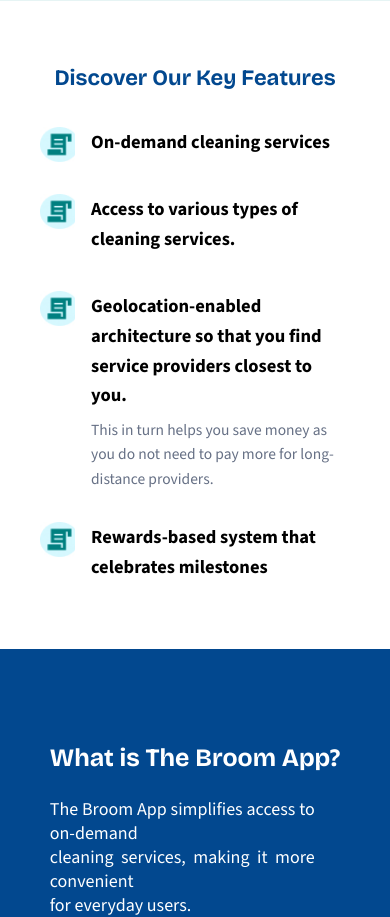
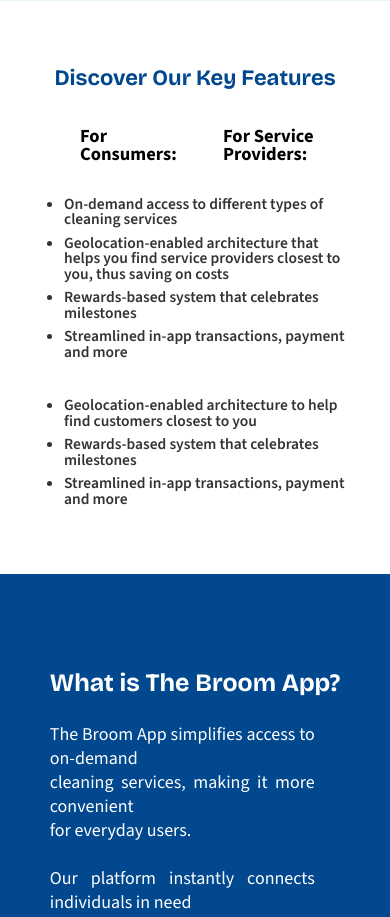
Before and after one commit to Uppist/broomapp, a React (Vite) app: page / in a window 390 px wide. Shown: the part 900-1817 px from the top of the page. Built offline with nearby package versions, Linux system fonts and the light colour scheme.

Commit message:
Adjusted features section and Updated Broomapp Icon

```diff
--- a/src/components/Features.jsx
+++ b/src/components/Features.jsx
@@ -1,24 +1,15 @@
-import React from 'react';
-import icon from '../assets/icon.jpg'; // Import the icon image
+const Features = () => {
+  const consumersFeatures = [
+    'On-demand access to different types of cleaning services',
+    'Geolocation-enabled architecture that helps you find service providers closest to you, thus saving on costs',
+    'Rewards-based system that celebrates milestones',
+    'Streamlined in-app transactions, payment and more',
+  ];
 
-const Features = () => {
-  const featuresList = [
-    {
-      title: 'On-demand cleaning services',
-      description: '',
-    },
-    {
-      title: 'Access to various types of cleaning services.',
-      description: '',
-    },
-    {
-      title: 'Geolocation-enabled architecture so that you find service providers closest to you.',
-      description: 'This in turn helps you save money as you do not need to pay more for long-distance providers.',
-    },
-    {
-      title: 'Rewards-based system that celebrates milestones',
-      description: '',
-    },
+  const providersFeatures = [
+    'Geolocation-enabled architecture to help find customers closest to you',
+    'Rewards-based system that celebrates milestones',
+    'Streamlined in-app transactions, payment and more',
   ];
 
   return (
@@ -26,15 +17,27 @@
       <div className="features-container">
         <h2>Discover Our Key Features</h2>
         <div className="features-grid">
-          {featuresList.map((feature, index) => (
-            <div key={index} className="feature-item">
-              <img src={icon} alt="Feature Icon" className="feature-icon" />
-              <div className='disk'>
-              <h3>{feature.title}</h3>
-              {feature.description && <p>{feature.description}</p>}
-              </div>
+          <div className="headings-row">
+            <h3 className="consumers">For Consumers:</h3>
+            <h3>For Service Providers:</h3>
+          </div>
+          <div className="features-content">
+            <div className="feature-column">
+              <ul>
+                {consumersFeatures.map((feature, index) => (
+                  <li key={index}>{feature}</li>
+                ))}
+              </ul>
             </div>
-          ))}
+            <div className="divider"></div>
+            <div className="feature-column">
+              <ul>
+                {providersFeatures.map((feature, index) => (
+                  <li key={index}>{feature}</li>
+                ))}
+              </ul>
+            </div>
+          </div>
         </div>
       </div>
     </section>
--- a/src/styles.css
+++ b/src/styles.css
@@ -342,73 +342,104 @@
 }
 
 .features-grid {
-  display: grid;
-  grid-template-columns: repeat(2, 1fr);
+  display: flex;
+  flex-direction: column;
+  gap: 1rem;
+}
+
+.consumers {
+  padding-left: 40px;
+}
+
+.headings-row {
+  display: flex;
+  justify-content: space-between;
   gap: 2rem;
 }
 
-
-.feature-item {
-  display: flex;
-  flex-direction: row; /* Horizontal layout for icon and text */
-  align-items: flex-start; /* Align items at the top */
-  gap: 1rem; /* Space between icon and text */
+.headings-row h3 {
+  font-size: 30px;
+  font-weight: 700;
+  line-height: 100%;
+  color: #008080;
+  font-family: "Source Sans 3";
+  flex: 1;
+  margin-bottom: 16px;
 }
 
-.feature-icon {
-  width: 40px;
-  height: 40px;
-  flex-shrink: 0; /* Prevent the icon from shrinking */
+.features-content {
+  display: flex;
+  justify-content: center;
+  align-items: flex-start;
+  gap: 2rem;
 }
 
-/* Group the h3 and p elements together vertically */
-.feature-item h3,
-.feature-item p {
-  flex: 1; /* Allow the text to take up the remaining space */
+.feature-column {
+  flex: 1;
 }
 
-.feature-item h3 {
+.feature-column ul {
+  list-style-type: disc;
+  padding-left: 24px;
+  font-family: "Source Sans 3";
+  font-weight: 600;
+  font-size: 35px;
+  line-height: 100%;
+  color: #52525B;
+}
+
+.feature-column li {
+  font-family: "Source Sans 3";
+  font-weight: 600;
   font-size: 24px;
-  font-weight: 700;
-  color: #333;
-  font-family: "Source Sans 3";
-  margin-bottom: 0.5rem; /* Space between h3 and p */
+  line-height: 100%;
+  color: #52525B;
+  margin-bottom: 8px;
+}
+
+.divider {
+  width: 3px;
+  height: 200px;
+  background-color: #EAE5E5;
 }
 
 /* Mobile Responsiveness for Features */
 @media (max-width: 768px) {
   .features {
-    padding: 50px 20px; /* Reduced padding for mobile */
-  }
-
-  .feature-icon {
-    width: 35px;
-    height: 35px;
+    padding: 50px 20px;
   }
 
   .features-container {
-    padding: 10px 20px; /* Reduced side padding for mobile */
+    padding: 10px 20px;
   }
 
   .features-container h2 {
-    font-size: 22px; /* Smaller font size for mobile */
-    margin-bottom: 30px; /* Reduced margin */
+    font-size: 22px;
+    margin-bottom: 30px;
     text-align: center;
   }
 
-  .features-grid {
-    grid-template-columns: 1fr; /* Single column for mobile */
-    gap: 30px; /* Reduced gap between items */
+  .headings-row {
+    gap: 1rem;
   }
 
-  .feature-item h3 {
-    font-size: 18.5px; /* Smaller font size for mobile */
-    color: #000000; /* Black color as per design */
+  .headings-row h3 {
+    font-size: 18.5px;
+    color: #000000;
   }
 
-  .feature-item p {
-    color: #667085; /* Gray color as per design */
+  .features-content {
+    flex-direction: column;
+    gap: 30px;
+  }
+
+  .feature-column li {
     font-size: 15.5px;
+    color: #333;
+  }
+
+  .divider {
+    display: none;
   }
 }
 
```
Also changed, not shown: 1 other file (tests, documents, lock files or other folders).
